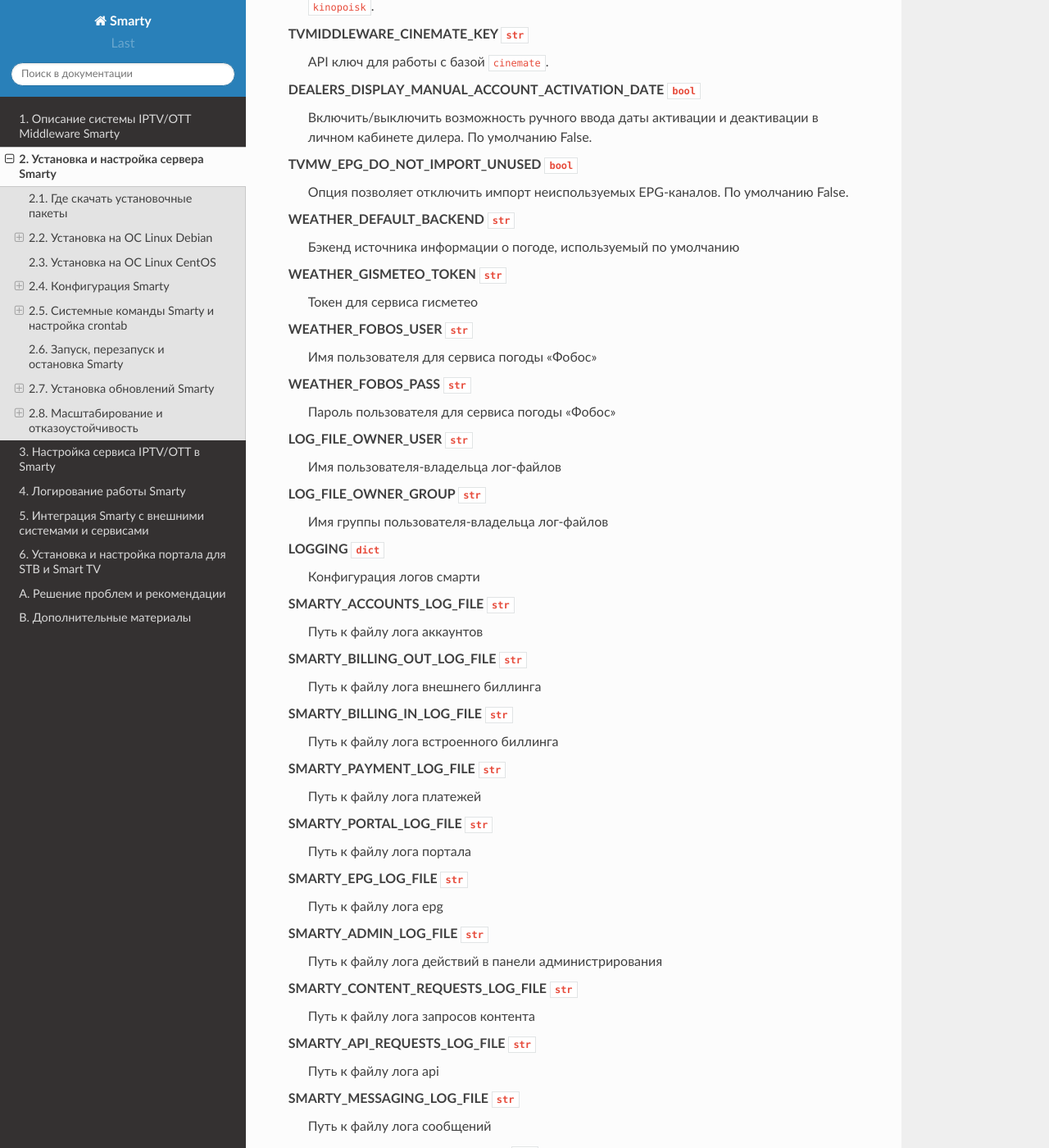
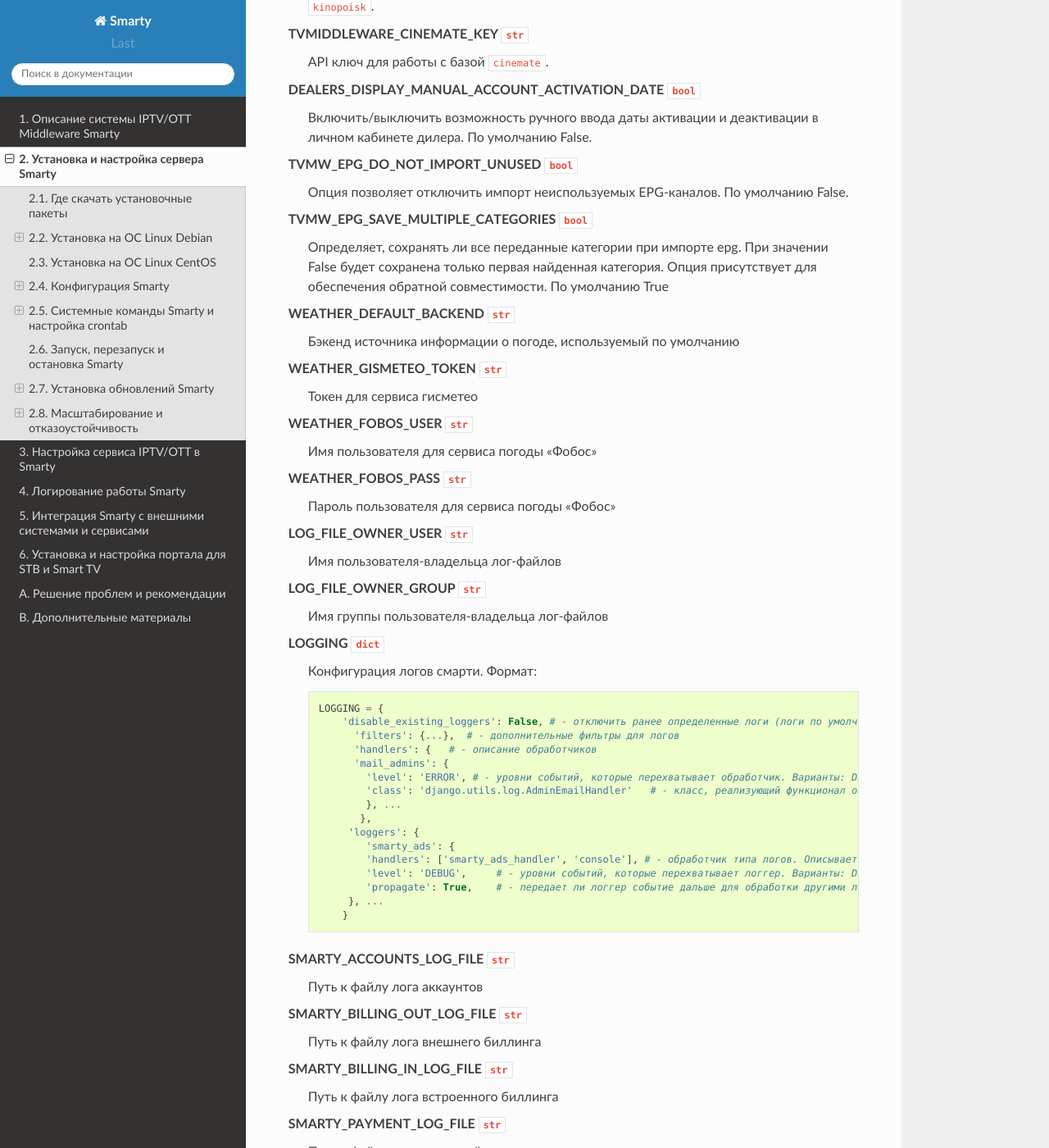
Before and after one commit to sergey-yakovlev/smarty-docs, a Sphinx documentation site: the page built from source/installation_and_configuration.rst, in a window 1280 px wide and 1400 px high, scrolled down 10573 px. Shown: the whole window at 82% size. Built offline with Sphinx 7.4.7 and the Read the Docs theme 2.0.0, drawn with Linux system fonts in a browser that asks for light colours; some of the changed text lies outside the part shown.

Commit message:
Settings info fixes
Добавлено описание пропущенной настройки, обновлено описание настроек LOGGING и SMARTY_RQ_LOG_FILE

```diff
--- a/source/installation_and_configuration.rst
+++ b/source/installation_and_configuration.rst
@@ -473,6 +473,10 @@ TVMW_EPG_DO_NOT_IMPORT_UNUSED ``bool``
   Опция позволяет отключить импорт неиспользуемых EPG-каналов.
   По умолчанию False.
 
+TVMW_EPG_SAVE_MULTIPLE_CATEGORIES ``bool``
+  Определяет, сохранять ли все переданные категории при импорте epg. При значении False будет сохранена только первая найденная категория. Опция присутствует для обеспечения обратной совместимости.
+  По умолчанию True
+
 WEATHER_DEFAULT_BACKEND ``str``
   Бэкенд источника информации о погоде, используемый по умолчанию
 
@@ -492,7 +496,24 @@ LOG_FILE_OWNER_GROUP ``str``
   Имя группы пользователя-владельца лог-файлов
 
 LOGGING ``dict``
-  Конфигурация логов смарти
+  Конфигурация логов смарти. Формат: ::
+
+    LOGGING = {
+        'disable_existing_loggers': False, # - отключить ранее определенные логи (логи по умолчанию)
+          'filters': {...},  # - дополнительные фильтры для логов
+          'handlers': {   # - описание обработчиков
+          'mail_admins': {
+            'level': 'ERROR', # - уровни событий, которые перехватывает обработчик. Варианты: DEBUG, INFO, WARNING, ERROR, CRITICAL
+            'class': 'django.utils.log.AdminEmailHandler'   # - класс, реализующий функционал обработчика
+            }, ...
+           },
+         'loggers': {
+            'smarty_ads': {
+            'handlers': ['smarty_ads_handler', 'console'], # - обработчик типа логов. Описывается выше в 'handlers'
+            'level': 'DEBUG',     # - уровни событий, которые перехватывает логгер. Варианты: DEBUG, INFO, WARNING, ERROR, CRITICAL
+            'propagate': True,    # - передает ли логгер событие дальше для обработки другими логгерами.
+         }, ...
+        }
 
 SMARTY_ACCOUNTS_LOG_FILE ``str``
   Путь к файлу лога аккаунтов
```
Also changed, not shown: other parts of source/installation_and_configuration.rst (+1 -1 lines).
